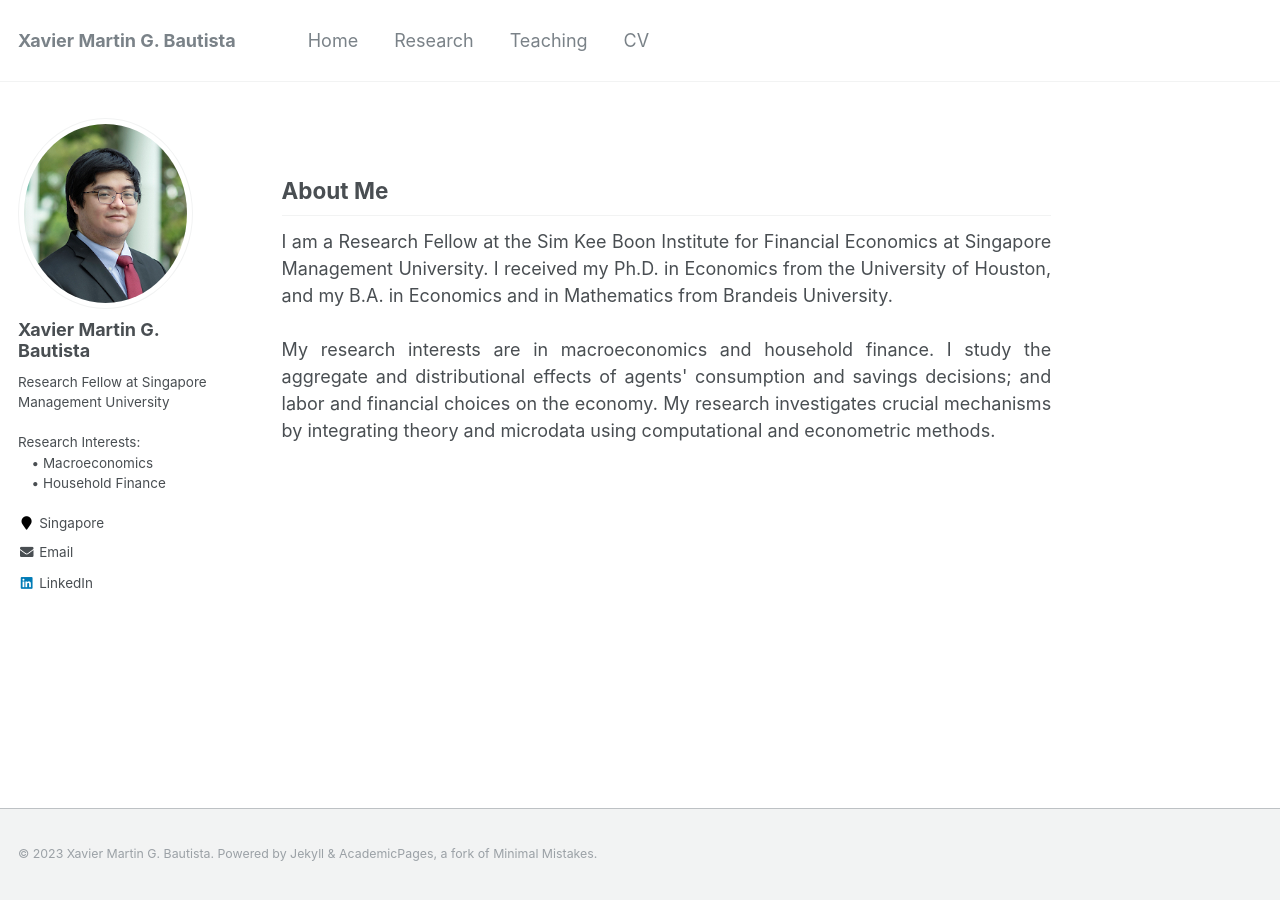
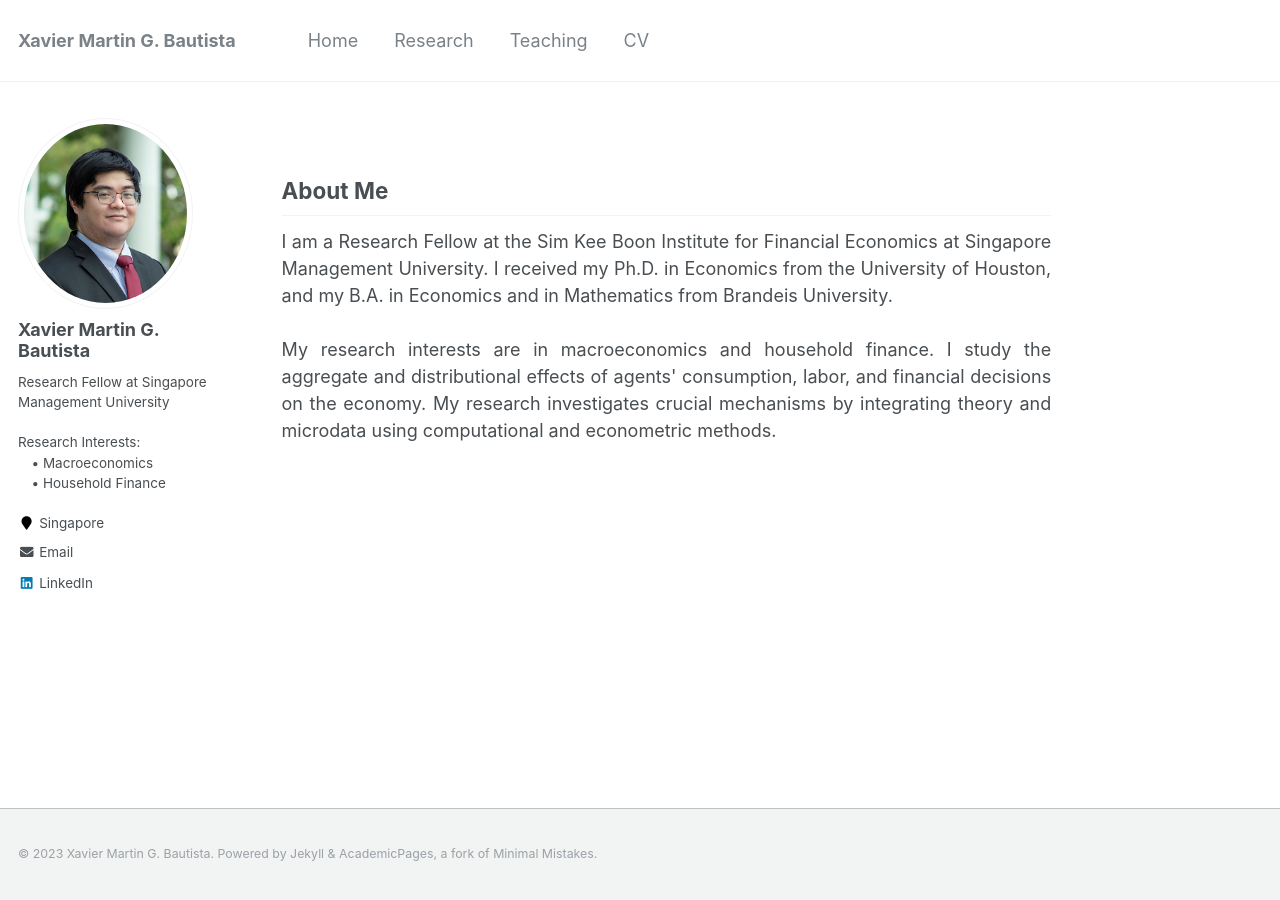
Before and after one commit to xmgbautista/xmgbautista.github.io, a Jekyll site: the page built from _pages/about.md, in a window 1280 px wide. Built offline with Jekyll 4.4.1, drawn with Linux system fonts in a browser that asks for light colours.

Commit message:
Update about.md

```diff
--- a/_pages/about.md
+++ b/_pages/about.md
@@ -21,7 +21,7 @@ I am a Research Fellow at the Sim Kee Boon Institute for Financial Economics at
 Economics from the University of Houston, and my B.A. in Economics and in Mathematics from Brandeis University.
 <br>
 <br>
-My research interests are in macroeconomics and household finance. I study the aggregate and distributional effects of agents' consumption
-and savings decisions; and labor and financial choices on the economy. My research investigates crucial mechanisms by integrating theory
-and microdata using computational and econometric methods.
+My research interests are in macroeconomics and household finance. I study the aggregate and distributional effects of agents' consumption,
+labor, and financial decisions on the economy. My research investigates crucial mechanisms by integrating theory and microdata using
+computational and econometric methods.
 </p>
```
